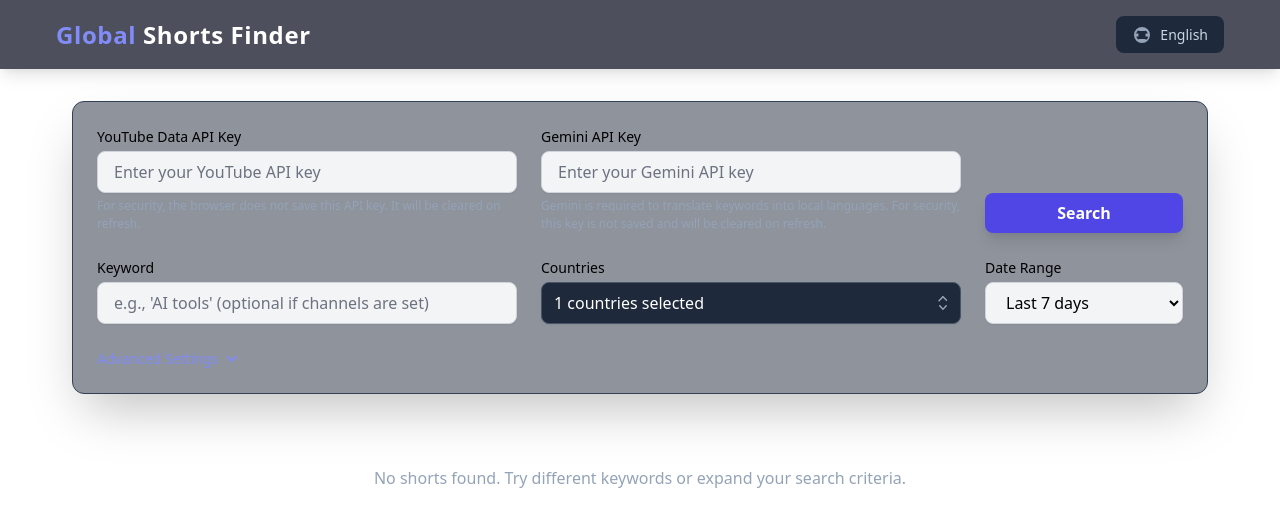
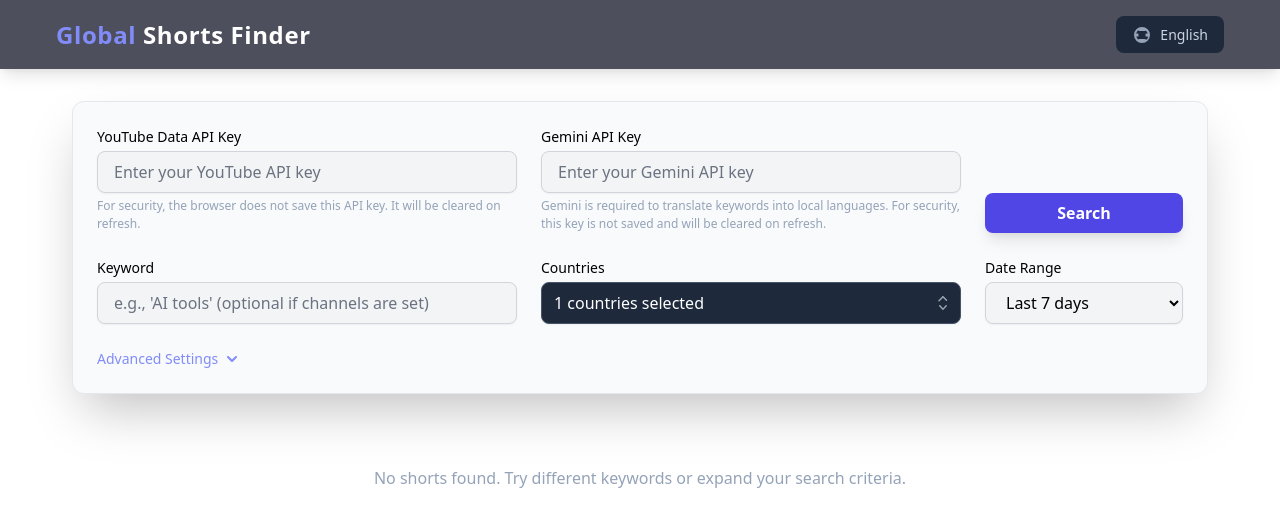
Before and after one commit to sujinkangdata11/sujin_sssss, a React (Vite) app: page / in a window 1280 px wide. Shown: the top 526 px of the page. Built offline with nearby package versions, Linux system fonts and the light colour scheme.

Commit message:
Change form card background to light grey

```diff
--- a/styles.css
+++ b/styles.css
@@ -157,12 +157,12 @@
 
 /* Form Styles */
 .form-card {
-  background-color: var(--color-bg-card);
+  background-color: #f9fafb; /* light grey */
   padding: var(--spacing-6);
   border-radius: var(--radius-xl);
   box-shadow: var(--shadow-2xl);
   margin-bottom: var(--spacing-8);
-  border: 1px solid var(--color-border-secondary);
+  border: 1px solid #e5e7eb; /* light grey border */
 }
 
 .form-grid {
```
